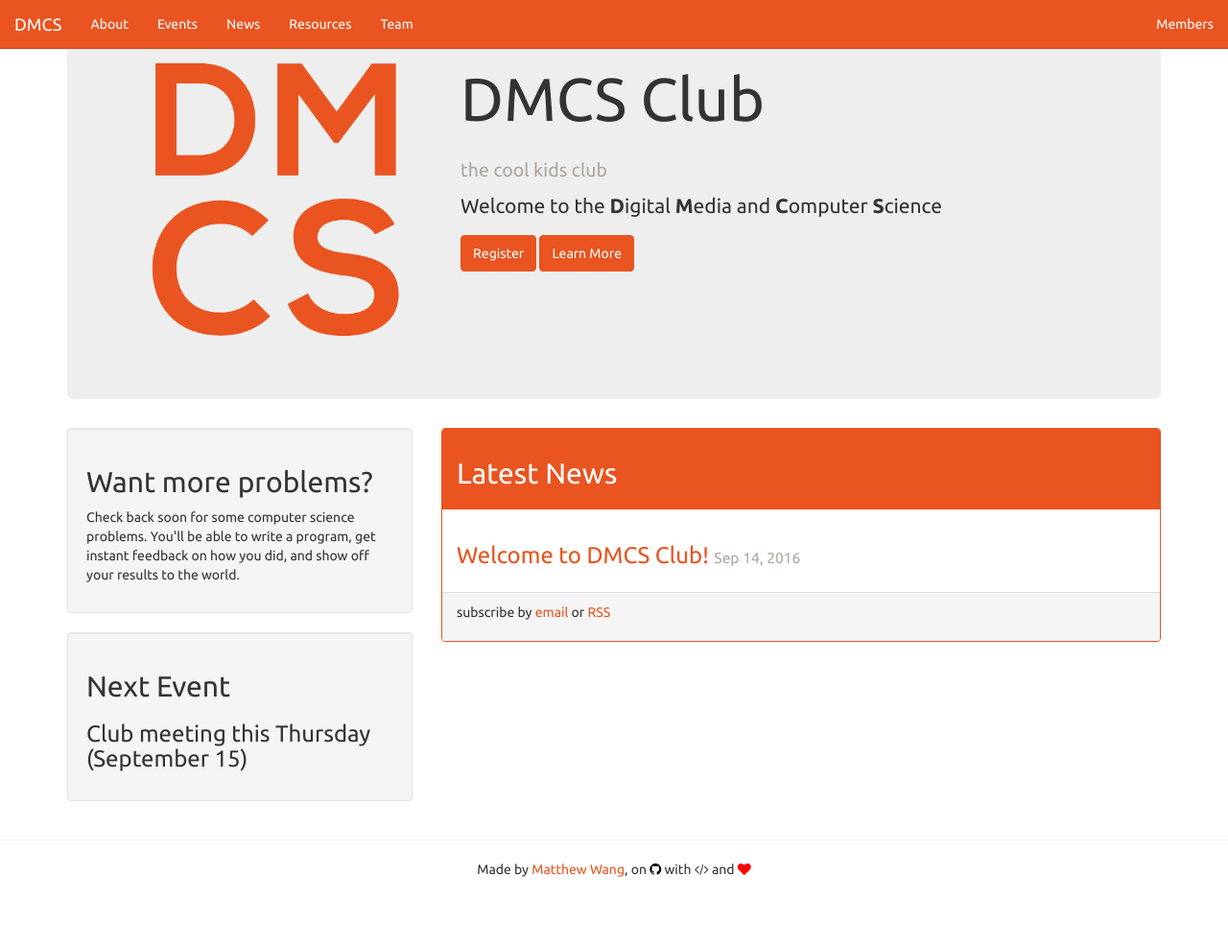
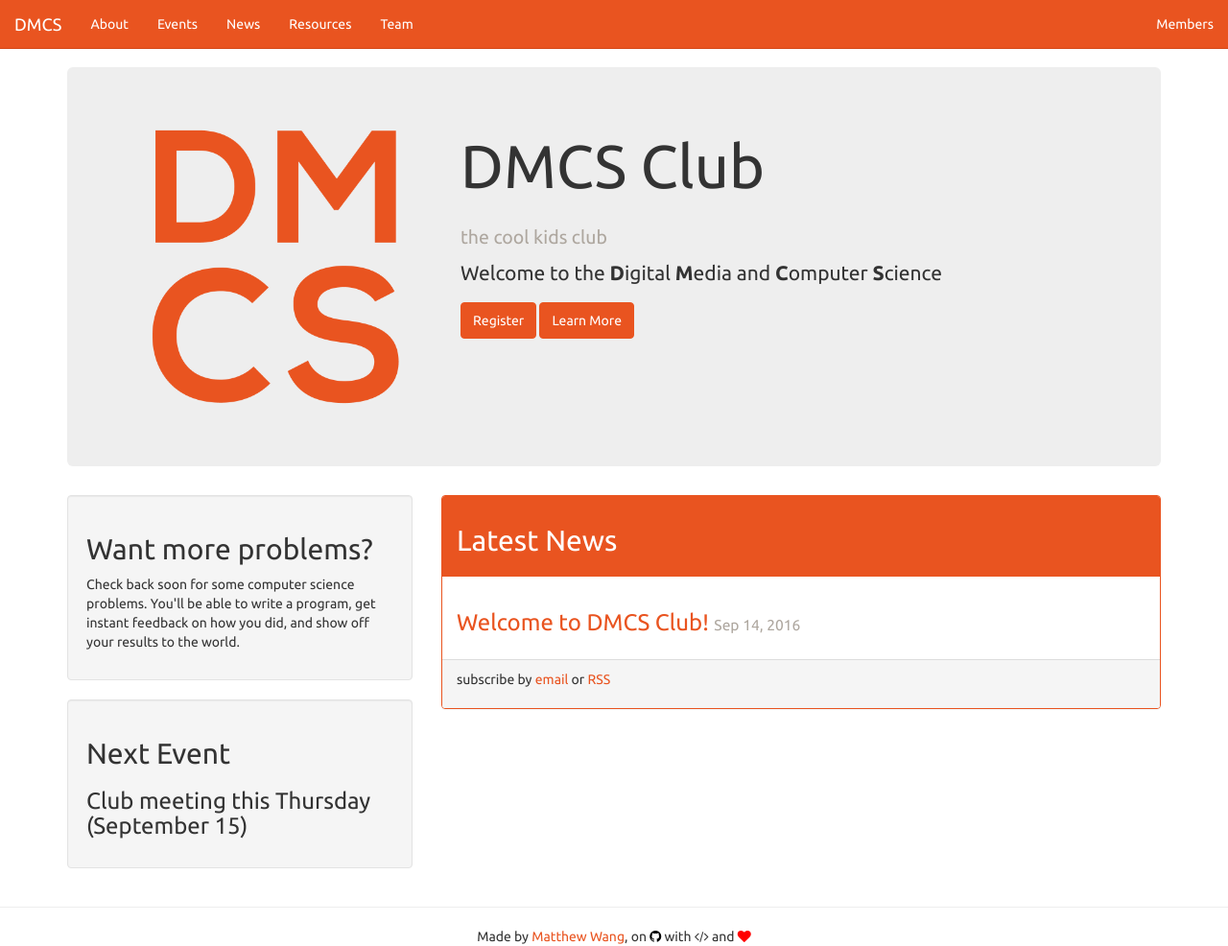
Before and after one commit to mattxwang/dmcs.tech, a Jekyll site: the page built from index.html, in a window 1280 px wide and 986 px high. Shown: the whole window at 96% size. Built offline with Jekyll 4.4.1, drawn with Linux system fonts in a browser that asks for light colours.

Commit message:
fixes padding issue

```diff
--- a/_includes/head.html
+++ b/_includes/head.html
@@ -11,6 +11,7 @@
   <link rel="icon" type="image/png" sizes="16x16" href="{{site.baseurl}}/img/favicon/favicon-16x16.png">
 
   <link rel="stylesheet" href="{{ "/css/bootstrap.min.css" | prepend: site.baseurl }}" />
+    <link rel="stylesheet" href="{{ "/css/style.css" | prepend: site.baseurl }}" />
   <link rel="stylesheet" href="{{ "/css/font-awesome.min.css" | prepend: site.baseurl }}" />
   <link rel="canonical" href="{{ page.url | replace:'index.html','' | prepend: site.baseurl | prepend: site.url }}" />
   <link rel="alternate" type="application/rss+xml" title="{{ site.title }}" href="{{ "/feed.xml" | prepend: site.baseurl | prepend: site.url }}" />
--- /dev/null
+++ b/css/style.css
@@ -0,0 +1,3 @@
+.container{
+  padding-top: 70px;
+}
```
